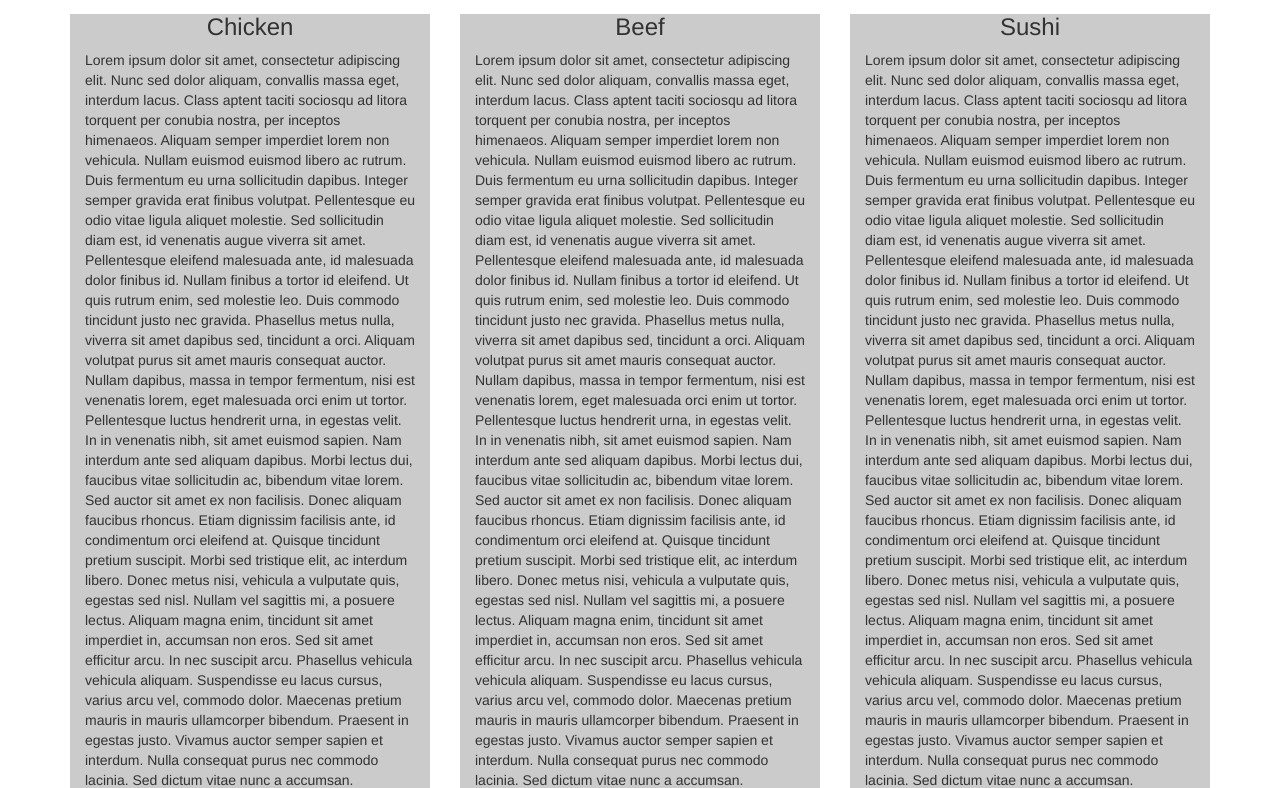
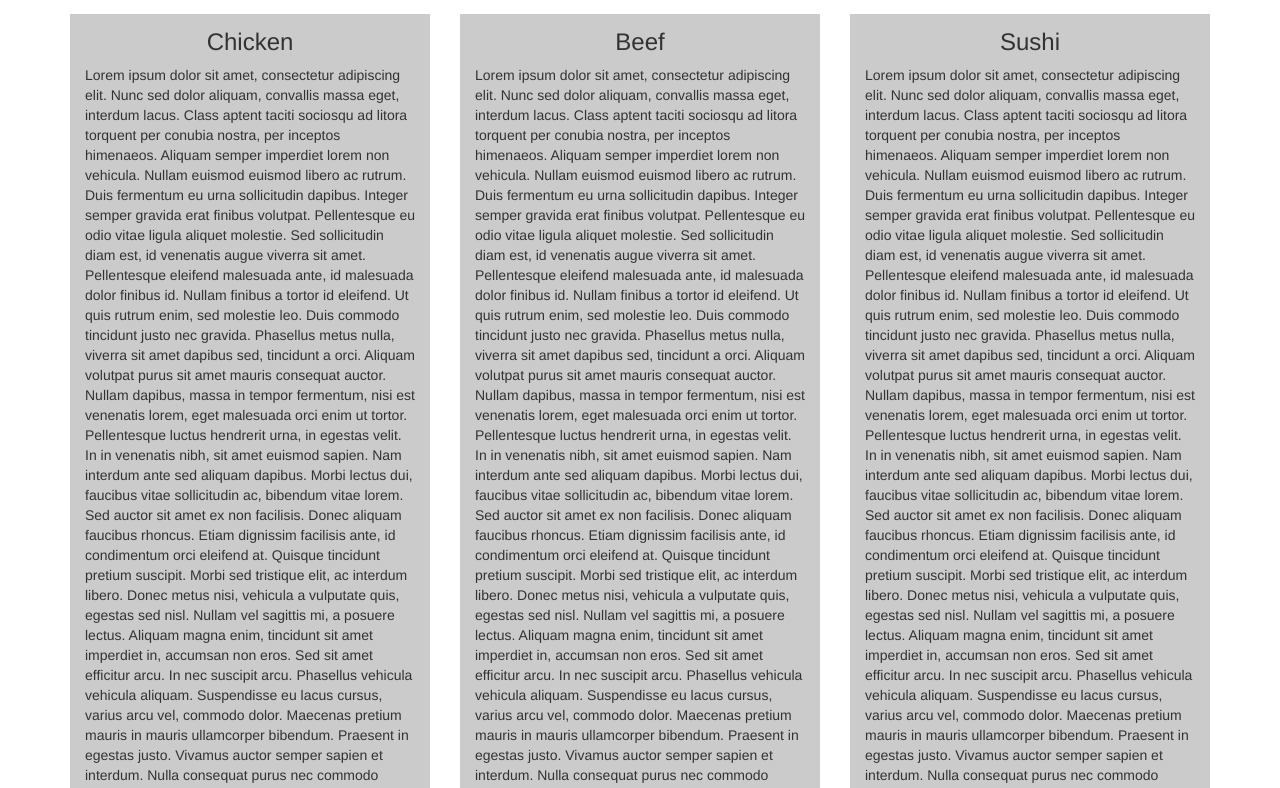
Before and after one commit to ArsyiAziz/coursera-web-dev, a plain HTML site: page module3-solution/index.html in a window 1280 px wide. Shown: the part 139-927 px from the top of the page. Drawn offline with Linux system fonts and the light colour scheme.

Commit message:
fix padding of section-title

```diff
--- a/module3-solution/css/style.css
+++ b/module3-solution/css/style.css
@@ -28,7 +28,9 @@ button.navbar-toggle {
     color: #000000;
 }
 /*END OF HEADER*/
-
+.section-title {
+    padding-top: 15px;
+}
 section {
     background-color: #c5c5c5e3;
     padding: 0px 15px 15px;
--- a/module3-solution/index.html
+++ b/module3-solution/index.html
@@ -50,7 +50,7 @@
             <div class="row">
                 <div class="col-md-4 col-sm-6">
                     <section>
-                        <h3 id="section-chicken" class="text-center">Chicken</h3>
+                        <h3 id="section-chicken" class="text-center section-title">Chicken</h3>
                         <p>
                             Lorem ipsum dolor sit amet, consectetur adipiscing elit. Nunc sed dolor aliquam, convallis massa eget, interdum lacus.
                             Class aptent taciti sociosqu ad litora torquent per conubia nostra, per inceptos himenaeos. Aliquam semper imperdiet
@@ -79,7 +79,7 @@
                 </div>
                 <div class="col-md-4 col-sm-6">
                     <section>
-                        <h3 id="section-beef" class="text-center">Beef</h3>
+                        <h3 id="section-beef" class="text-center section-title">Beef</h3>
                         <p>
                             Lorem ipsum dolor sit amet, consectetur adipiscing elit. Nunc sed dolor aliquam, convallis massa eget, interdum
                             lacus.
@@ -118,7 +118,7 @@
                 </div>
                 <div class="col-md-4 col-sm-12">
                     <section>
-                        <h3 id="section-sushi" class="text-center">Sushi</h3>
+                        <h3 id="section-sushi" class="text-center section-title">Sushi</h3>
                         <p>
                             Lorem ipsum dolor sit amet, consectetur adipiscing elit. Nunc sed dolor aliquam, convallis massa eget, interdum
                             lacus.
```
